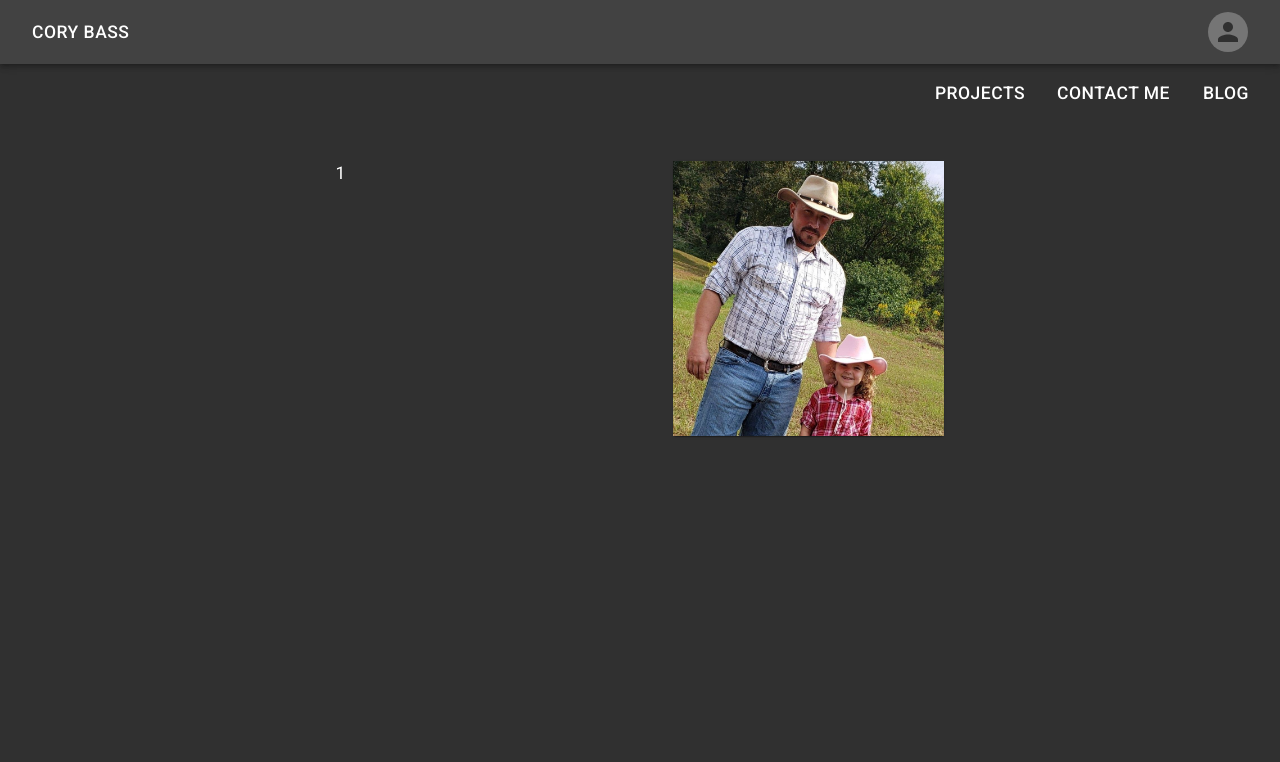
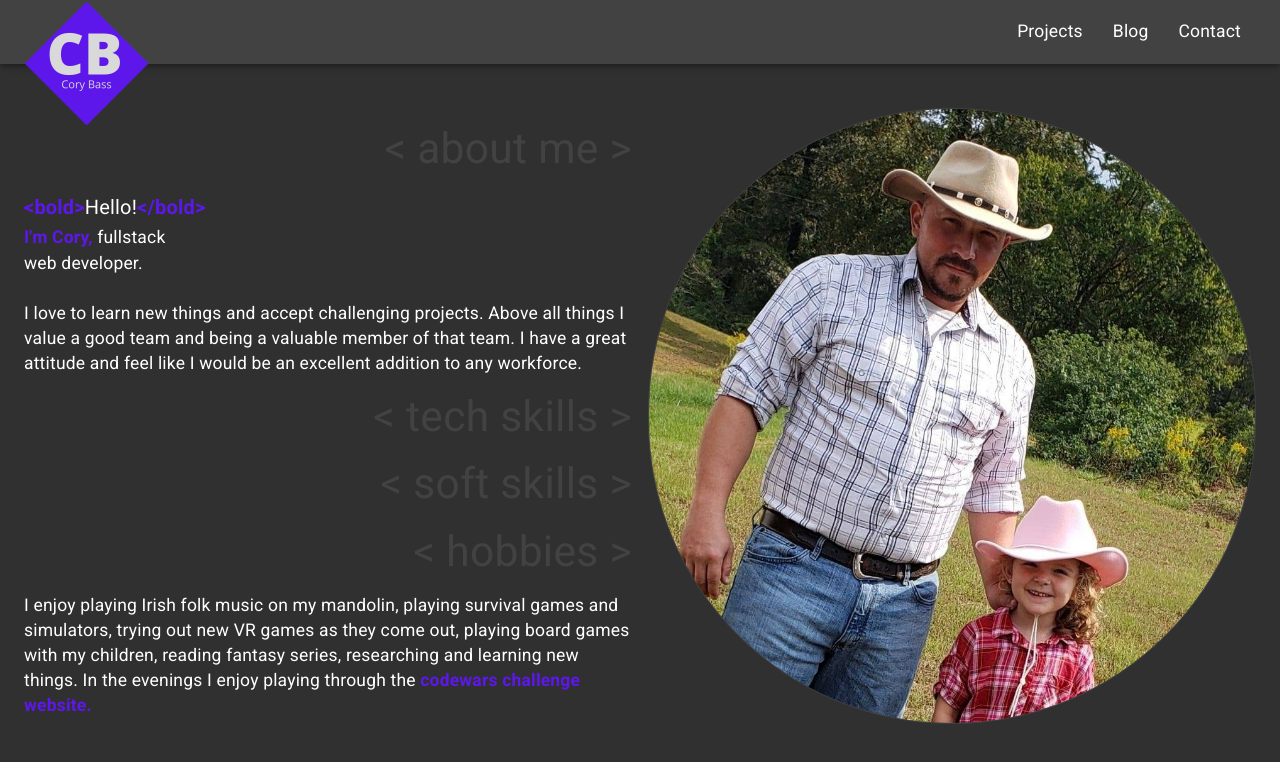
Before and after one commit to cbass2404/prtflio_exptype_server, a React (Create React App) app in the folder client/: page / in a window 1280 px wide. Shown: the top 762 px of the page. Built offline with nearby package versions, Linux system fonts and the light colour scheme; no server answers.

Commit message:
done for the night

```diff
--- a/client/src/components/App.js
+++ b/client/src/components/App.js
@@ -6,25 +6,19 @@ import { connect } from 'react-redux';
 import { fetchUser } from '../redux/actions/authActions';
 
 // materialui
-import { createMuiTheme } from '@material-ui/core';
 import Container from '@material-ui/core/Container';
 import { ThemeProvider } from '@material-ui/core/styles';
 import CssBaseline from '@material-ui/core/CssBaseline';
+import { theme } from '../styles/theme';
 
 // components
 import '../styles/common.css';
-import LoginBar from './navigation/LoginBar';
 import NavBar from './navigation/NavBar';
 import Home from './pages/Home';
 import Projects from './pages/Projects';
 import Contact from './pages/Contact';
-import Blog from './pages/Contact';
-
-const theme = createMuiTheme({
-    palette: {
-        type: 'dark',
-    },
-});
+import Blog from './pages/Blog';
+import NoMatch from './pages/NoMatch';
 
 const App = ({ fetchUser }) => {
     useEffect(() => {
@@ -35,7 +29,6 @@ const App = ({ fetchUser }) => {
         <ThemeProvider theme={theme}>
             <CssBaseline />
             <Router>
-                <LoginBar />
                 <NavBar />
                 <Container maxWidth="lg">
                     <Switch>
@@ -43,6 +36,7 @@ const App = ({ fetchUser }) => {
                         <Route exact path="/projects" component={Projects} />
                         <Route exact path="/contact" component={Contact} />
                         <Route exact path="/blog" component={Blog} />
+                        <Route path="*" component={NoMatch} />
                     </Switch>
                 </Container>
             </Router>
--- a/client/src/components/navigation/AvatarImage.js
+++ /dev/null
@@ -1,44 +0,0 @@
-import { connect } from 'react-redux';
-
-// materialui
-import { makeStyles } from '@material-ui/core/styles';
-import Avatar from '@material-ui/core/Avatar';
-
-//components
-import noImg from '../../images/no-img.png';
-
-const useStyles = makeStyles((theme) => ({
-    avatar: {
-        display: 'flex',
-        '& > *': {
-            margin: theme.spacing(1),
-        },
-    },
-}));
-
-const AvatarImage = ({ auth }) => {
-    const classes = useStyles();
-
-    const renderImage = () => {
-        switch (auth) {
-            case null:
-                return;
-            case false:
-                return noImg;
-            default:
-                return auth.profileImage;
-        }
-    };
-
-    return (
-        <div className={classes.avatar}>
-            <Avatar alt="Default Profile Image" src={renderImage()} />
-        </div>
-    );
-};
-
-const mapStateToProps = (state) => ({
-    auth: state.auth,
-});
-
-export default connect(mapStateToProps)(AvatarImage);
--- a/client/src/components/navigation/LoginBar.js
+++ /dev/null
@@ -1,75 +0,0 @@
-// redux
-import { connect } from 'react-redux';
-
-// materialui
-import { makeStyles } from '@material-ui/core/styles';
-import AppBar from '@material-ui/core/AppBar';
-import Toolbar from '@material-ui/core/Toolbar';
-import Button from '@material-ui/core/Button';
-
-// components
-import AvatarImage from './AvatarImage';
-
-const useStyles = makeStyles((theme) => ({
-    appWrapper: {
-        flexGrow: 1,
-    },
-    title: {
-        marginRight: theme.spacing(2),
-    },
-    spacer: {
-        flexGrow: 1,
-        display: 'flex',
-        flexDirection: 'column',
-        alignItems: 'center',
-        '& > *': {
-            margin: theme.spacing(1),
-        },
-    },
-}));
-
-const LoginBar = ({ auth }) => {
-    const classes = useStyles();
-
-    const renderAuthFlow = () => {
-        switch (auth) {
-            case null:
-                return;
-            case false:
-                return (
-                    <Button color="inherit" href="/auth/google">
-                        Login with Google
-                    </Button>
-                );
-            default:
-                return (
-                    <Button color="inherit" href="/api/logout">
-                        {`Welcome ${auth.displayName}`}
-                    </Button>
-                );
-        }
-    };
-
-    return (
-        <div className={classes.appWrapper}>
-            <AppBar position="static" color="dark-primary">
-                <Toolbar>
-                    <Button className={classes.title} color="inherit" href="/">
-                        Cory Bass
-                    </Button>
-                    <div className={classes.spacer} />
-
-                    {renderAuthFlow()}
-
-                    <AvatarImage />
-                </Toolbar>
-            </AppBar>
-        </div>
-    );
-};
-
-const mapStateToProps = (state) => ({
-    auth: state.auth,
-});
-
-export default connect(mapStateToProps)(LoginBar);
--- a/client/src/components/navigation/NavBar.js
+++ b/client/src/components/navigation/NavBar.js
@@ -1,27 +1,66 @@
+import { Link } from 'react-router-dom';
+
+// redux
+import { connect } from 'react-redux';
+
 // materialui
 import { makeStyles } from '@material-ui/core/styles';
-import Button from '@material-ui/core/Button';
+import AppBar from '@material-ui/core/AppBar';
+import Toolbar from '@material-ui/core/Toolbar';
+
+// components
+import NavButtons from './NavButtons';
+import logo from '../../images/logo.png';
 
 const useStyles = makeStyles((theme) => ({
-    root: {
-        textAlign: 'right',
-        marginRight: '14px',
+    appWrapper: {
+        flexGrow: 1,
+        marginBottom: '100px',
+    },
+    title: {
+        marginRight: theme.spacing(2),
+        height: '63px',
+    },
+    spacer: {
+        flexGrow: 1,
+        display: 'flex',
+        flexDirection: 'column',
+        alignItems: 'center',
         '& > *': {
             margin: theme.spacing(1),
         },
     },
+    logo: {
+        height: '125px',
+        marginTop: '0px',
+        padding: 0,
+    },
 }));
 
-const NavBar = () => {
+const NavBar = ({ auth }) => {
     const classes = useStyles();
 
     return (
-        <div className={classes.root}>
-            <Button color="inherit">Projects</Button>
-            <Button color="inherit">Contact Me</Button>
-            <Button color="inherit">Blog</Button>
+        <div className={classes.appWrapper}>
+            <AppBar color="inherit">
+                <Toolbar>
+                    <Link className={classes.title} color="inherit" to="/">
+                        <img
+                            className={classes.logo}
+                            src={logo}
+                            alt="Cory Bass logo"
+                        />
+                    </Link>
+                    <div className={classes.spacer} />
+                    <NavButtons />
+                </Toolbar>
+            </AppBar>
         </div>
     );
 };
 
-export default NavBar;
+const mapStateToProps = (state) => ({
+    auth: state.auth,
+});
+
+export default connect(mapStateToProps)(NavBar);
--- /dev/null
+++ b/client/src/components/navigation/NavButtons.js
@@ -0,0 +1,43 @@
+import { Link } from 'react-router-dom';
+
+// materialui
+import { makeStyles } from '@material-ui/core/styles';
+
+const useStyles = makeStyles((theme) => ({
+    root: {
+        textAlign: 'right',
+
+        '& > *': {
+            margin: theme.spacing(1),
+        },
+    },
+    links: {
+        padding: '10px 10px',
+        margin: '5px',
+        color: 'inherit',
+        '&:hover': {
+            background: '#5e17eb',
+            borderRadius: '5px',
+        },
+    },
+}));
+
+const NavButtons = () => {
+    const classes = useStyles();
+
+    return (
+        <div className={classes.root}>
+            <Link className={classes.links} to="/projects">
+                Projects
+            </Link>
+            <Link className={classes.links} to="/blog">
+                Blog
+            </Link>
+            <Link className={classes.links} to="/contact">
+                Contact
+            </Link>
+        </div>
+    );
+};
+
+export default NavButtons;
--- a/client/src/components/pages/Home.js
+++ b/client/src/components/pages/Home.js
@@ -1,27 +1,41 @@
 // materialui
 import Grid from '@material-ui/core/Grid';
-import Paper from '@material-ui/core/Paper';
 import Typography from '@material-ui/core/Typography';
 import { makeStyles } from '@material-ui/core/styles';
+import { theme } from '../../styles/theme';
 
 // components
 import aboutMeImg from '../../images/aboutMe.jpg';
 
 const useStyles = makeStyles((theme) => ({
+    palette: {
+        type: 'dark',
+    },
     homeWrapper: {
         flexGrow: 1,
         marginTop: '30px',
     },
-    cardStyle: {
-        height: '275px',
+    profileImgStyle: {
+        width: '100%',
+        border: '1px solid #424242',
+        borderRadius: '360px',
     },
-    profileImgStyle: {
-        height: '100%',
+    gridItem: {
+        width: '300px',
+        flexGrow: 1,
+    },
+    offGray: {
+        color: '#424242',
+        margin: '15px 0',
+    },
+    highlight: {
+        color: '#5e17eb',
+        fontWeight: 700,
     },
 }));
 
 const Home = () => {
-    const classes = useStyles();
+    const classes = useStyles({ ...theme });
 
     return (
         <Grid
@@ -30,15 +44,69 @@ const Home = () => {
             spacing={2}
             justify="space-evenly"
         >
-            <Grid item>1</Grid>
-            <Grid item>
-                <Paper className={classes.cardStyle}>
-                    <img
-                        src={aboutMeImg}
-                        className={classes.profileImgStyle}
-                        alt="Cory and his daughter"
-                    />
-                </Paper>
+            <Grid item className={classes.gridItem}>
+                <Typography
+                    variant="h4"
+                    align="right"
+                    className={classes.offGray}
+                >{`< about me >`}</Typography>
+
+                <Typography variant="subtitle1">
+                    <span className={classes.highlight}>{`<bold>`}</span>
+                    Hello!
+                    <span className={classes.highlight}>{`</bold>`}</span>
+                </Typography>
+                <Typography variant="body">
+                    <span className={classes.highlight}>I'm Cory, </span>
+                    fullstack
+                    <br />
+                    web developer.
+                </Typography>
+                <br />
+                <br />
+                <Typography variant="body">
+                    I love to learn new things and accept challenging projects.
+                    Above all things I value a good team and being a valuable
+                    member of that team. I have a great attitude and feel like I
+                    would be an excellent addition to any workforce.
+                </Typography>
+                <Typography
+                    variant="h4"
+                    align="right"
+                    className={classes.offGray}
+                >{`< tech skills >`}</Typography>
+                <Typography
+                    variant="h4"
+                    align="right"
+                    className={classes.offGray}
+                >{`< soft skills >`}</Typography>
+                <Typography
+                    variant="h4"
+                    align="right"
+                    className={classes.offGray}
+                >{`< hobbies >`}</Typography>
+                <Typography variant="body">
+                    I enjoy playing Irish folk music on my mandolin, playing
+                    survival games and simulators, trying out new VR games as
+                    they come out, playing board games with my children, reading
+                    fantasy series, researching and learning new things. In the
+                    evenings I enjoy playing through the{` `}
+                    <a
+                        className={classes.highlight}
+                        href="https://www.codewars.com/users/cbass07"
+                        target="_blank"
+                        rel="noreferrer"
+                    >
+                        codewars challenge website.
+                    </a>
+                </Typography>
+            </Grid>
+            <Grid item className={classes.gridItem}>
+                <img
+                    src={aboutMeImg}
+                    className={classes.profileImgStyle}
+                    alt="Cory and his daughter"
+                />
             </Grid>
         </Grid>
     );
--- /dev/null
+++ b/client/src/components/pages/NoMatch.js
@@ -0,0 +1,9 @@
+const NoMatch = () => {
+    return (
+        <div>
+            <h3>Sorry.. This page was not found...</h3>
+        </div>
+    );
+};
+
+export default NoMatch;
--- /dev/null
+++ b/client/src/styles/theme.js
@@ -0,0 +1,7 @@
+import { createMuiTheme } from '@material-ui/core';
+
+export const theme = createMuiTheme({
+    palette: {
+        type: 'dark',
+    },
+});
```
Also changed, not shown: client/src/components/navigation/ThemeSwitch.js (deleted, +0 -27 lines), client/src/images/logo.png (added), 1 other file (tests, documents, lock files or other folders).
